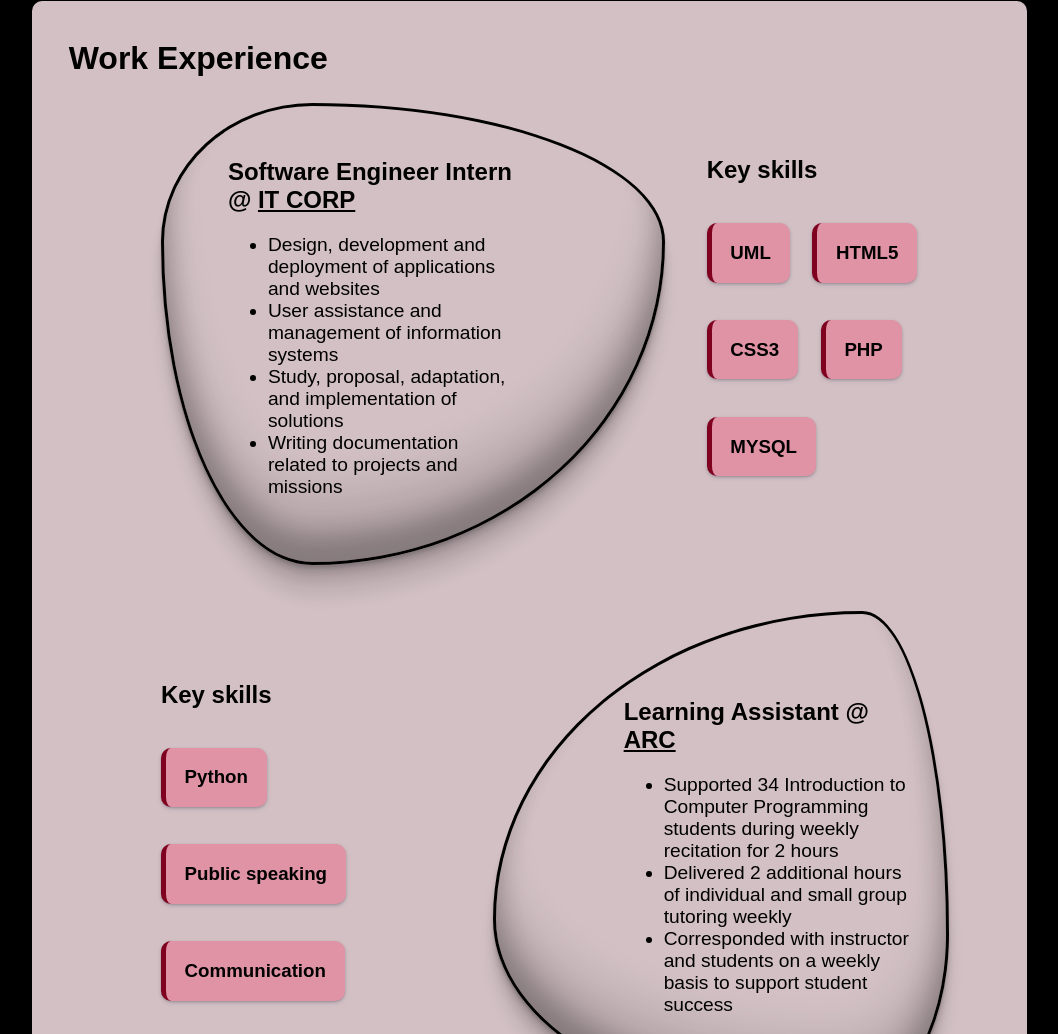
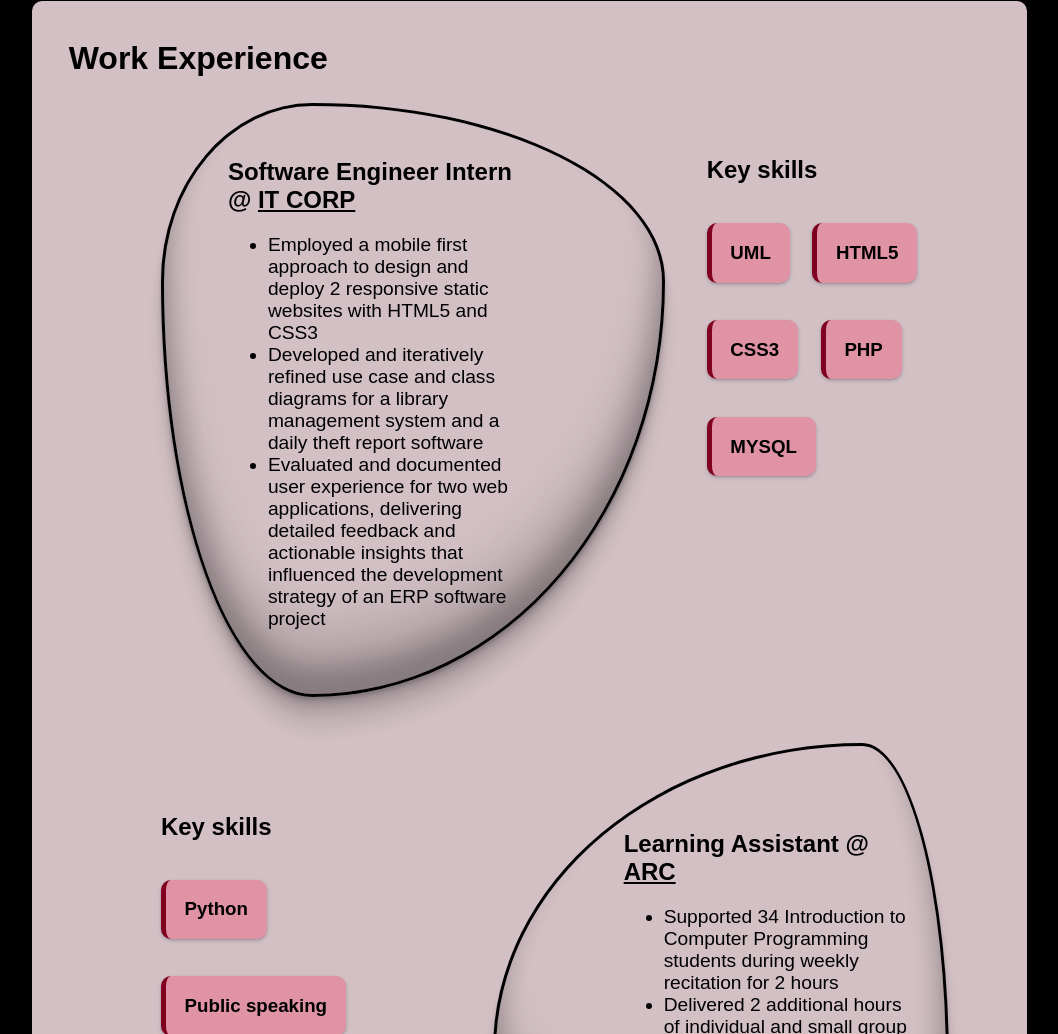
Before and after one commit to danysigha/danysigha.github.io, a plain HTML site: page index.html in a window 1280 px wide. Shown: the part 4136-5170 px from the top of the page, without its empty margins (159-1217 px from the left). Drawn offline with Linux system fonts and the light colour scheme; a web font is replaced by a local one.

Commit message:
update work experience @itcorp

```diff
--- a/index.html
+++ b/index.html
@@ -215,10 +215,9 @@
                         <div class="experience1">
                             <h2>Software Engineer Intern @ <a href="https://www.it-corp.co/" title = "Software vendor and IT service provider" target="_blank">IT CORP</a> </h2>
                             <ul>
-                                <li>Design, development and deployment of applications and websites</li>
-                                <li>User assistance and management of information systems</li>
-                                <li>Study, proposal, adaptation, and implementation of solutions</li>
-                                <li>Writing documentation related to projects and missions</li>
+                                <li>Employed a mobile first approach to design and deploy 2 responsive static websites with HTML5 and CSS3</li>
+                                <li>Developed and iteratively refined use case and class diagrams for a library management system and a daily theft report software</li>
+                                <li>Evaluated and documented user experience for two web applications, delivering detailed feedback and actionable insights that influenced the development strategy of an ERP software project</li>
                             </ul>
                         </div>
 
```
